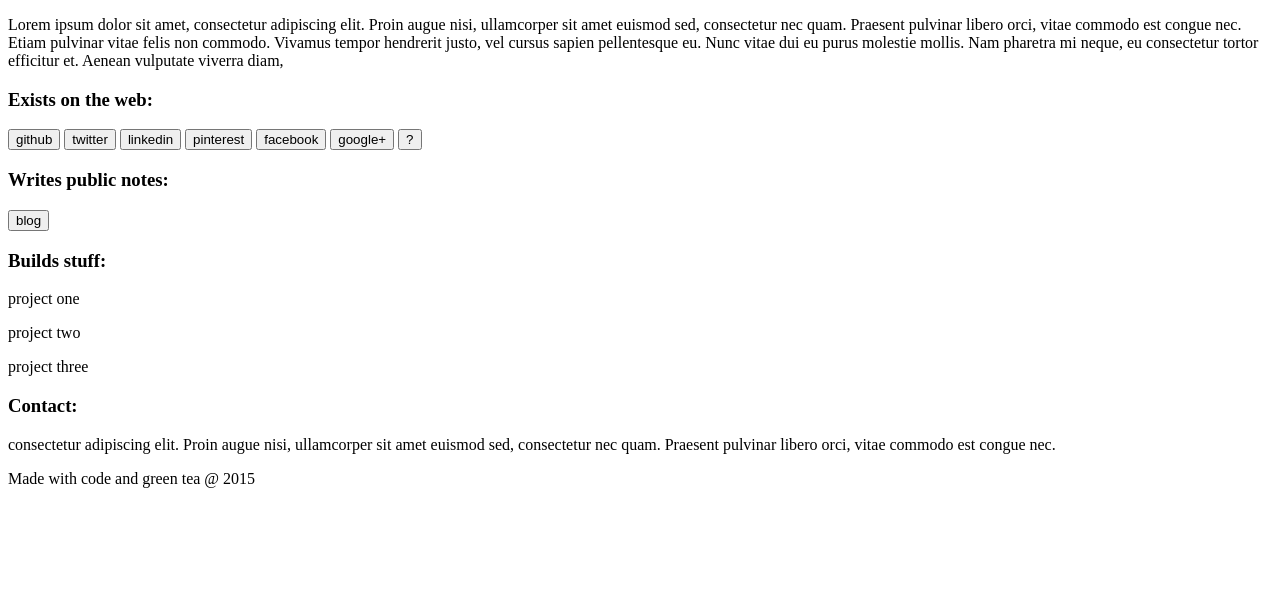
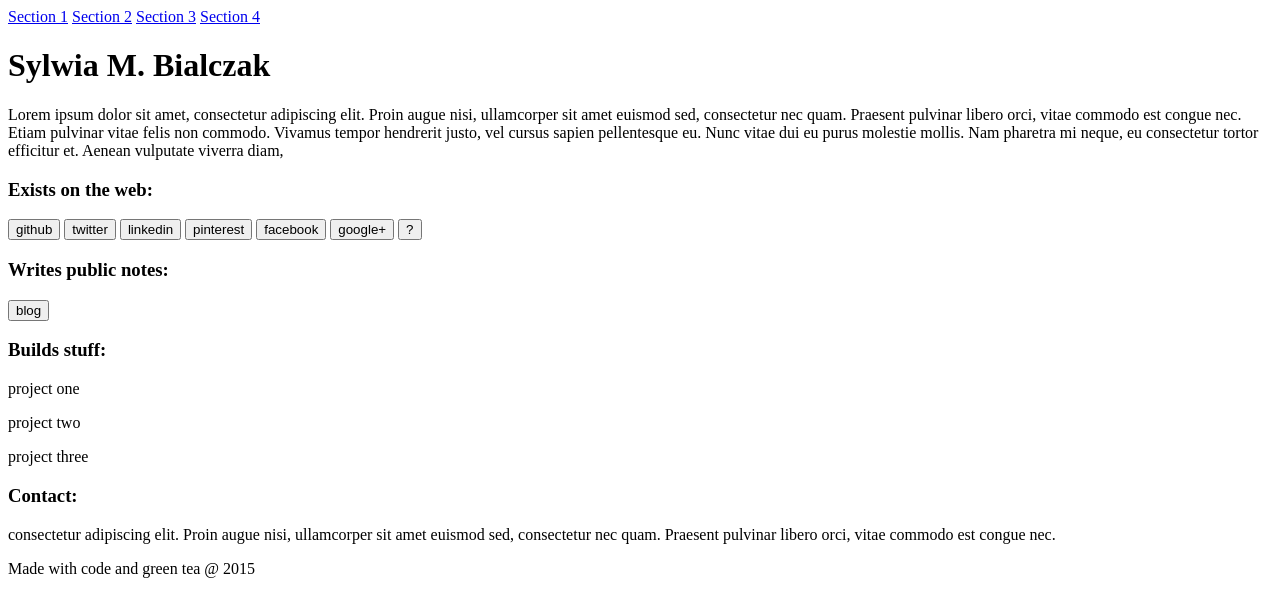
Before and after one commit to subodhchhabra/algorithms, a plain HTML site: page index.html in a window 1280 px wide. Drawn offline with Linux system fonts and the light colour scheme.

Commit message:
Add navbar wireframe

```diff
--- a/index.html
+++ b/index.html
@@ -5,7 +5,14 @@
     <title>Sylwia M. Bialczak</title>
   </head>
   <body>
-    <header></header>
+    <header>
+      <a href="#">Section 1</a>
+      <a href="#">Section 2</a>
+      <a href="#">Section 3</a>
+      <a href="#">Section 4</a>
+
+    </header>
+    <h1>Sylwia M. Bialczak</h1>
     <section><!--Bio-->
 
       <p>Lorem ipsum dolor sit amet, consectetur adipiscing elit. Proin augue nisi, ullamcorper sit amet euismod sed, consectetur nec quam. Praesent pulvinar libero orci, vitae commodo est congue nec. Etiam pulvinar vitae felis non commodo. Vivamus tempor hendrerit justo, vel cursus sapien pellentesque eu. Nunc vitae dui eu purus molestie mollis. Nam pharetra mi neque, eu consectetur tortor efficitur et. Aenean vulputate viverra diam, </p>
```
